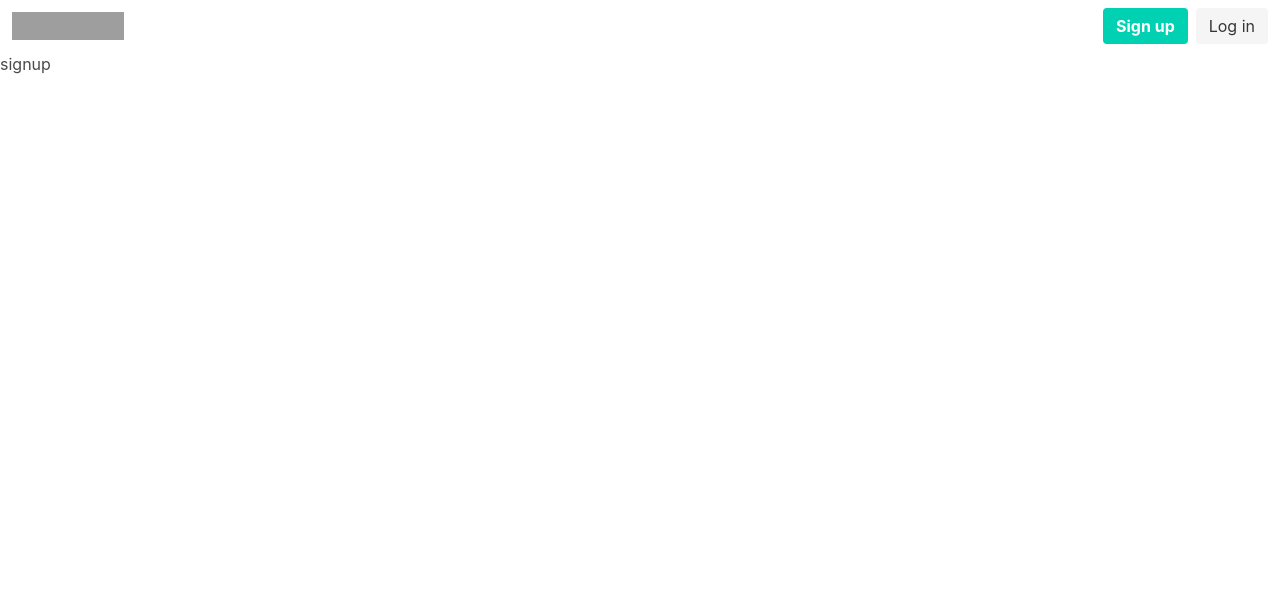
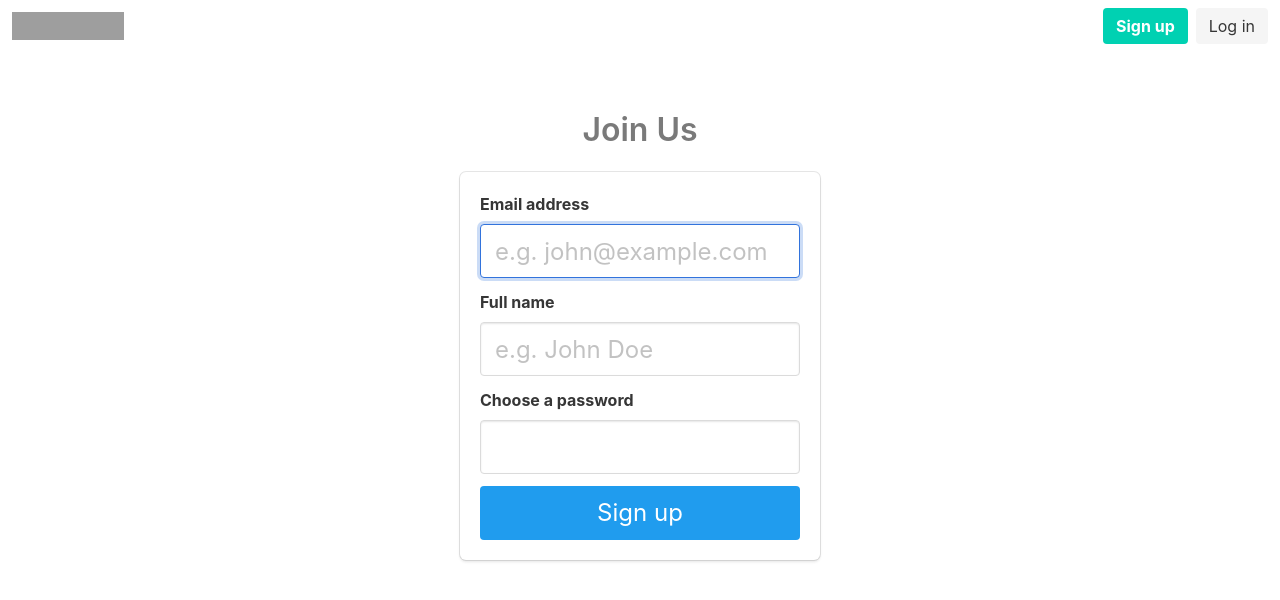
Before and after one commit to ryegaspar/tutorial-cc-nuxt-laravel-auth, a Nuxt app in the folder client/: page /auth/signup in a window 1280 px wide. Shown: the top 600 px of the page. Built offline with nearby package versions, Linux system fonts and the light colour scheme; grey boxes are pictures that could not be loaded.

Commit message:
12 - registering

```diff
--- a/client/pages/auth/signup.vue
+++ b/client/pages/auth/signup.vue
@@ -1,7 +1,91 @@
 <template>
-    <p>signup</p>
+    <section class="hero">
+        <div class="hero-body">
+            <div class="container has-text-centered">
+                <div class="column is-4 is-offset-4">
+                    <h1 class="title has-text-grey">Join Us</h1>
+                    <div class="box">
+                        <form action="#" @submit.prevent="submit">
+                            <div class="field">
+                                <div class="control">
+                                    <label for="email" class="label">Email address</label>
+                                    <input class="input is-large"
+                                           type="email"
+                                           id="email"
+                                           placeholder="e.g. john@example.com"
+                                           autofocus=""
+                                           v-model="form.email"
+                                           :class="{ 'is-danger' : errors.email }"
+                                    >
+                                    <p class="help is-danger" v-if="errors.email">{{ errors.email[0] }}</p>
+                                </div>
+                            </div>
+
+                            <div class="field">
+                                <div class="control">
+                                    <label for="name" class="label">Full name</label>
+                                    <input class="input is-large"
+                                           type="text"
+                                           id="name"
+                                           placeholder="e.g. John Doe"
+                                           autofocus=""
+                                           v-model="form.name"
+                                           :class="{ 'is-danger' : errors.name }"
+                                    >
+                                    <p class="help is-danger" v-if="errors.name">{{ errors.name[0] }}</p>
+                                </div>
+                            </div>
+
+
+                            <div class="field">
+                                <div class="control">
+                                    <label for="password" class="label">Choose a password</label>
+                                    <input class="input is-large"
+                                           type="password"
+                                           id="password"
+                                           v-model="form.password"
+                                           :class="{ 'is-danger' : errors.password }"
+                                    >
+                                    <p class="help is-danger" v-if="errors.password">{{ errors.password[0] }}</p>
+                                </div>
+                            </div>
+                            <button class="button is-block is-info is-large is-fullwidth">Sign up</button>
+                        </form>
+                    </div>
+                </div>
+            </div>
+        </div>
+    </section>
 </template>
 
 <script>
-    export default {}
+	export default {
+		data() {
+			return {
+				form: {
+					email: '',
+					name: '',
+					password: ''
+				}
+			}
+		},
+
+		methods: {
+			async submit() {
+				try {
+					await this.$axios.post('register', this.form);
+
+					await this.$auth.login({
+						data: this.form
+					});
+
+					this.$router.push({
+						name: 'index'
+					});
+				} catch (err) {
+
+				}
+			}
+		}
+	}
 </script>
```
